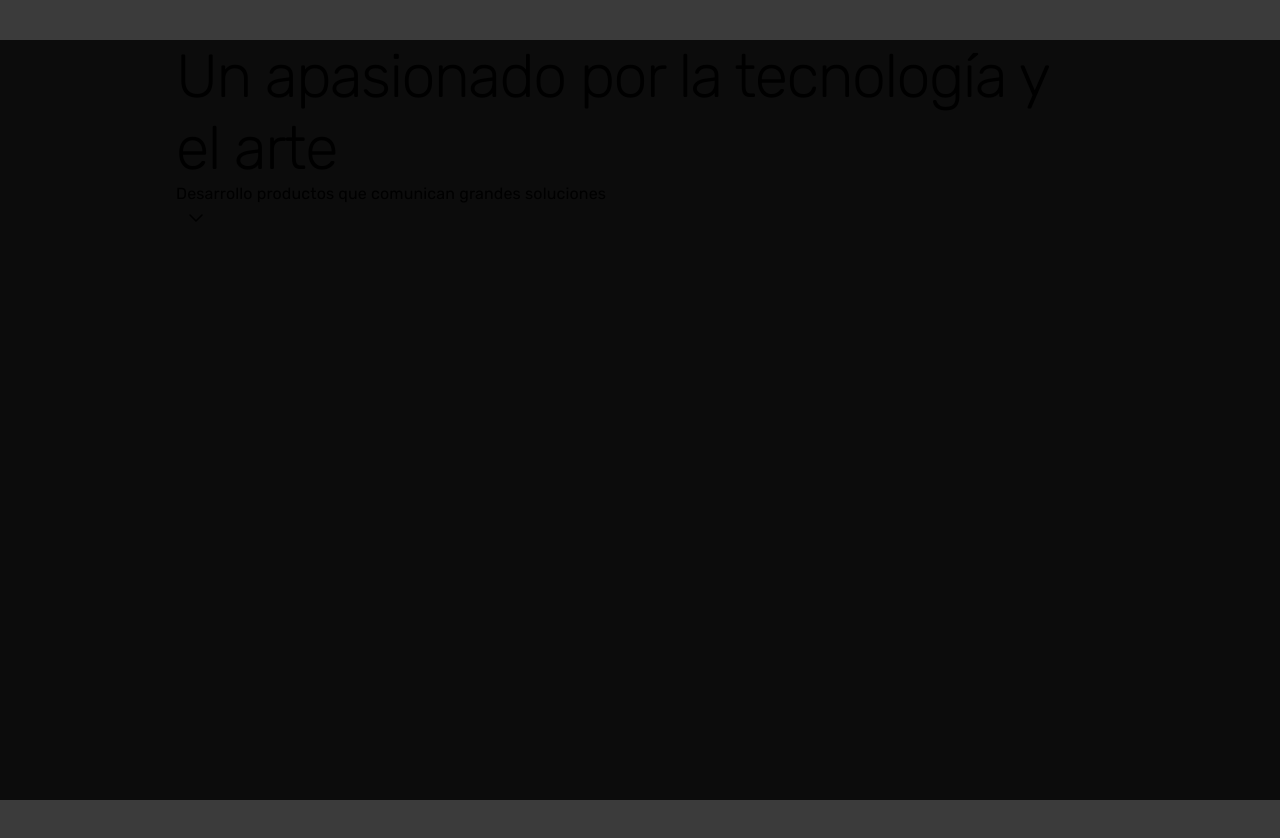
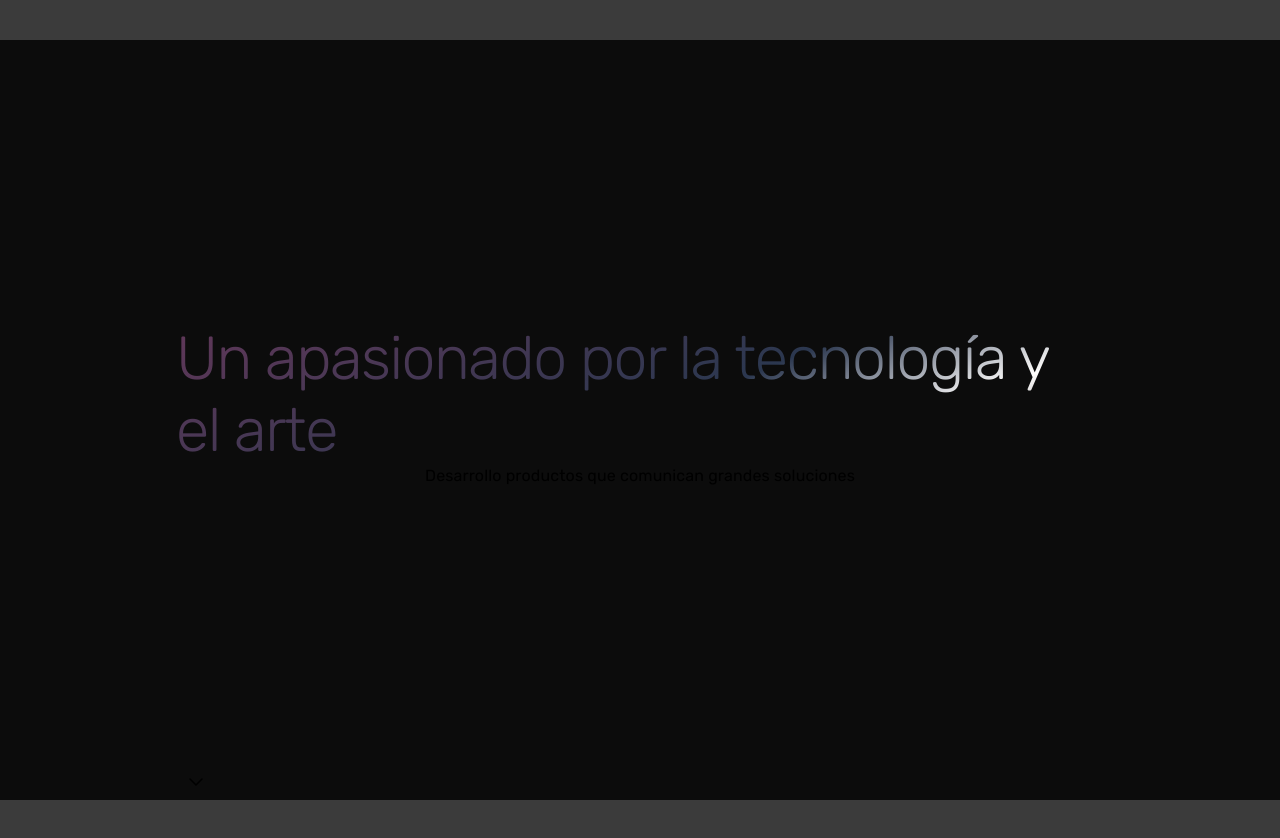
Before and after one commit to xvvas/jsx-perse-dev-portafolio, a React (Vite) app: page /Bio in a window 1280 px wide. Built offline with nearby package versions, Linux system fonts and the light colour scheme.

Commit message:
fix deg on global css root rules, add style for mainBioContent

```diff
--- a/src/App.css
+++ b/src/App.css
@@ -4,7 +4,7 @@
 	--color-tertiary: rgba(96,128,191,1);
 	--color-Black: rgba(32,32,32,1);
 	--color-White: rgba(255,254,253,1);
-	--color-text-deg: linear-gradient(to bottom, rgba(194,69,126,0.761) 20.01%,rgba(96,128,191,0.376) 40.17%,rgba(255,254,253,1) 61.37%,rgba(49,28,84,0.192) 78.19%);
+	--color-text-deg: linear-gradient(157deg, rgba(194,69,126,0.761) -54.99%,rgba(96,128,191,0.376) 55.17%,rgba(255,254,253,1) 77.37%,rgba(49,28,84,0.192) 101.19%);
 	--color-deep-black: rgba(0,0,1,0.700);
 }
 
--- a/src/components/content/bio/bioMainContent/BioMainContent.css
+++ b/src/components/content/bio/bioMainContent/BioMainContent.css
@@ -0,0 +1,19 @@
+.BioMainContent {
+    flex-direction: column;
+    justify-content: center;
+}
+
+.bioMainContent_content{
+    flex: 1;
+    display: flex;
+    flex-direction: column;
+    justify-content: center;
+    align-items: center;
+}
+
+.bioMainContent_content>.typeH1{
+    background: var(--color-text-deg);
+    -webkit-background-clip: text;
+    -webkit-text-fill-color: transparent;
+    background-clip: text;
+}
```
